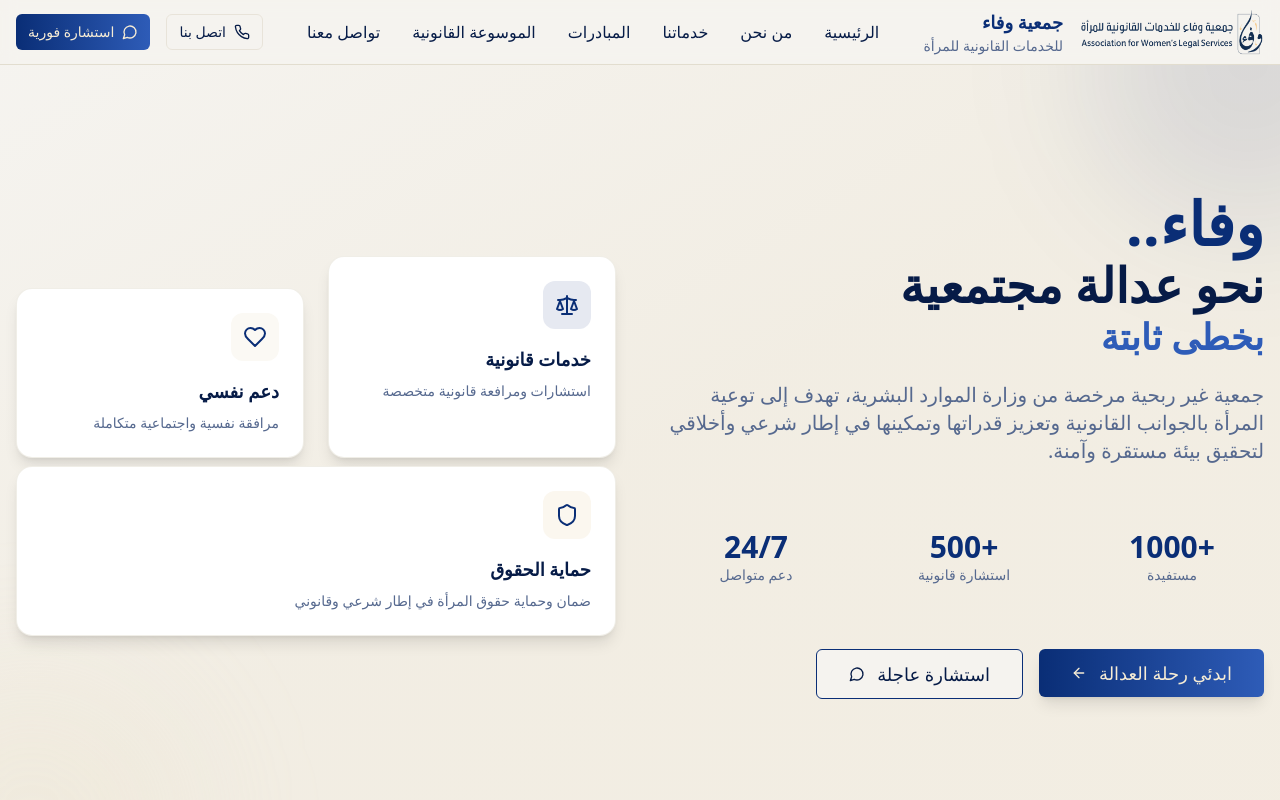
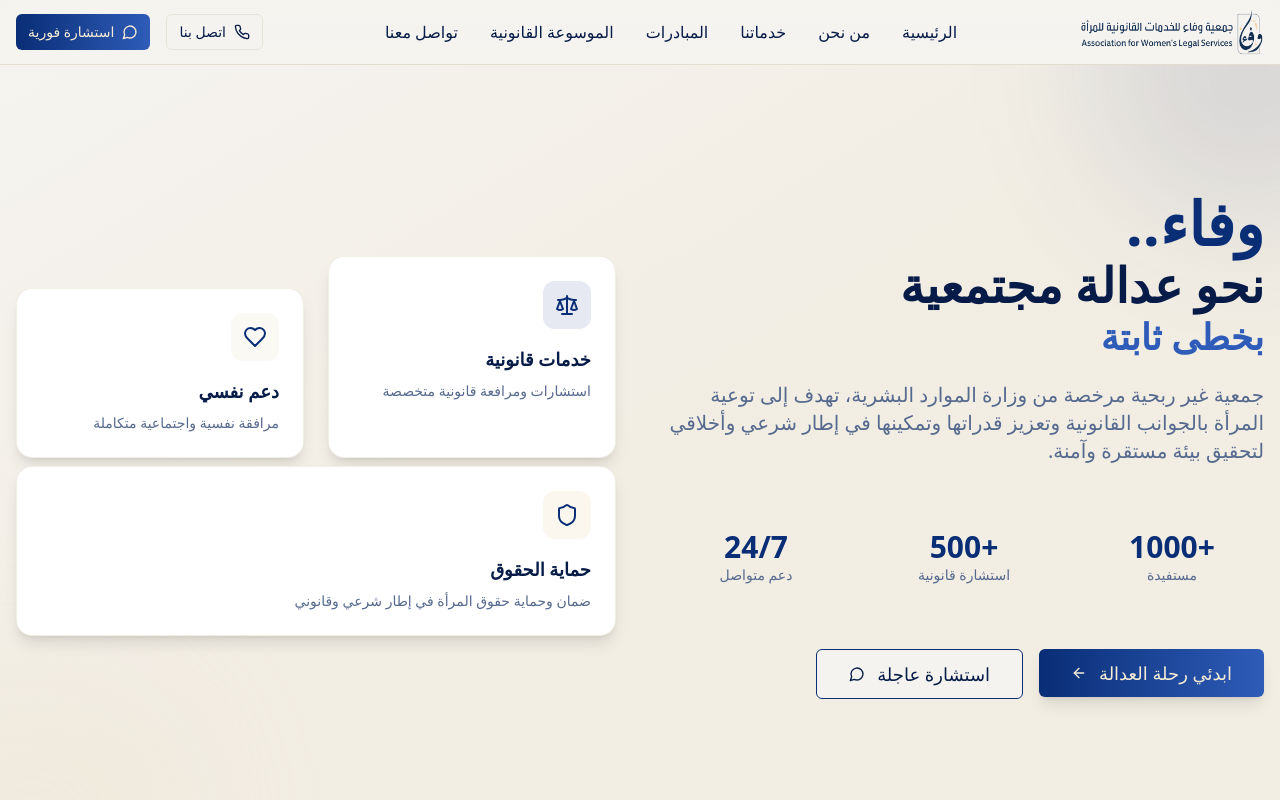
Before and after one commit to cgdmohamed/wafaa-path-finder-43, a React (Vite) app: page / in a window 1280 px wide. Shown: the top 800 px of the page. Built offline with nearby package versions, Linux system fonts and the light colour scheme.

Commit message:
Remove header text

```diff
--- a/src/components/Header.tsx
+++ b/src/components/Header.tsx
@@ -19,16 +19,12 @@ const Header = () => {
       <div className="container mx-auto px-4">
         <div className="flex h-16 items-center justify-between">
           {/* الشعار */}
-          <div className="flex items-center space-x-4 rtl:space-x-reverse">
+          <div className="flex items-center">
             <img
               src="/lovable-uploads/7e113086-7b5a-4d72-a9ed-62d1caf0ffec.png"
               alt="شعار جمعية وفاء للخدمات القانونية للمرأة"
               className="h-12 w-auto"
             />
-            <div className="text-right">
-              <h1 className="text-lg font-bold text-primary">جمعية وفاء</h1>
-              <p className="text-sm text-muted-foreground">للخدمات القانونية للمرأة</p>
-            </div>
           </div>
 
           {/* القائمة - شاشات كبيرة */}
```
